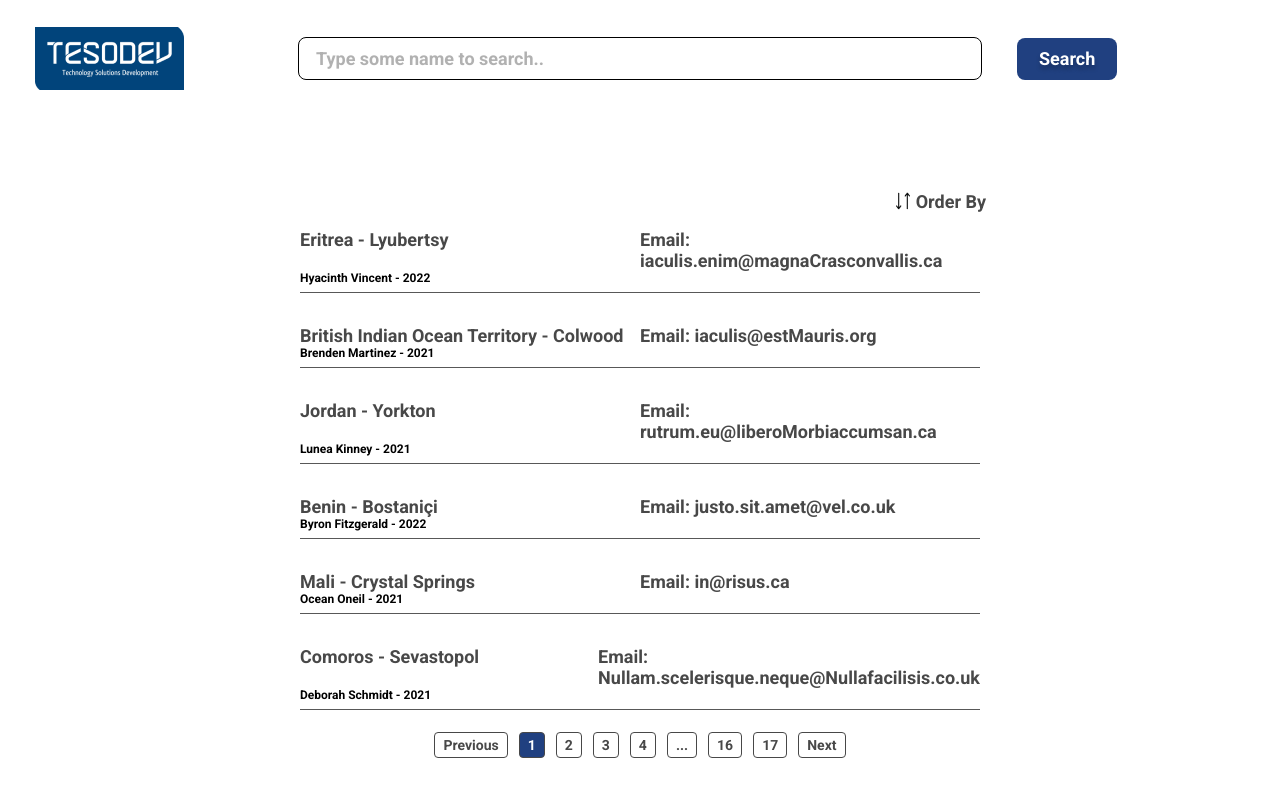
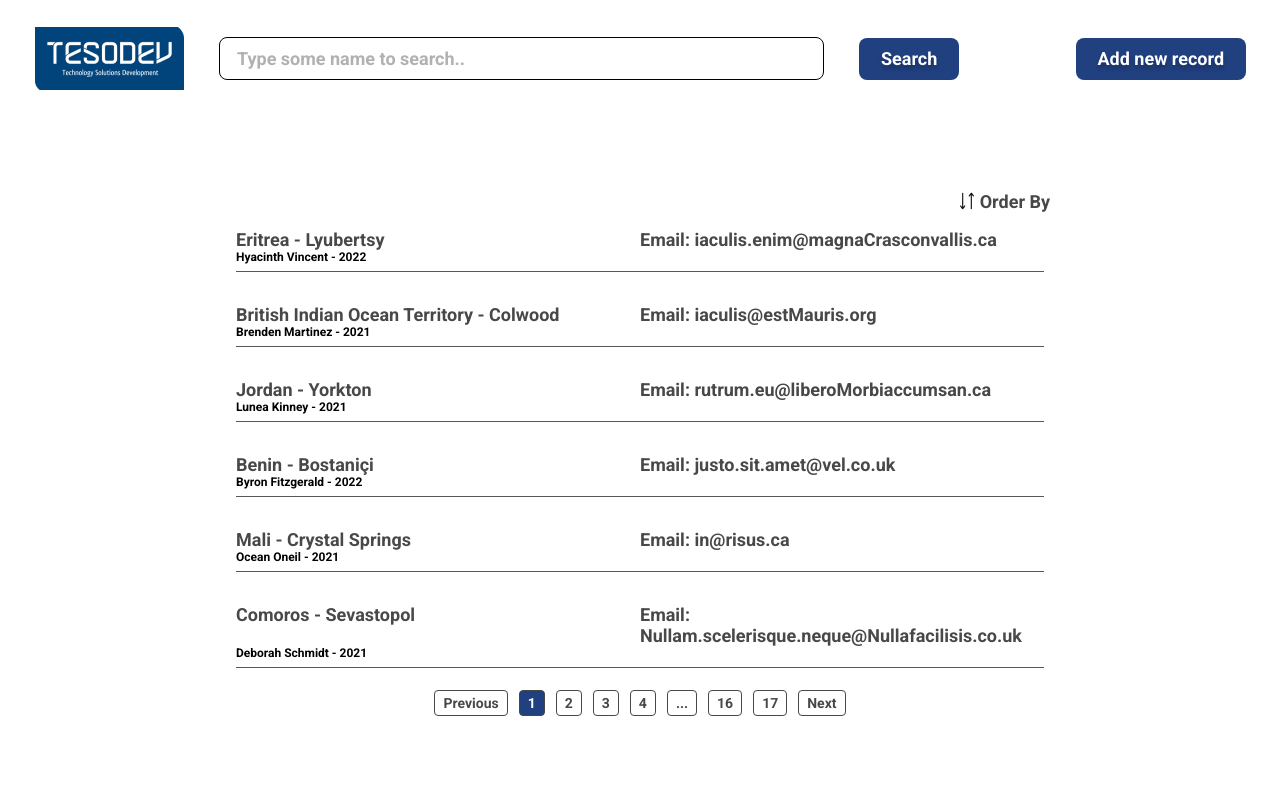
Before and after one commit to mfarukkoc/tesodev-case-study, a React (Create React App) app: page /result in a window 1280 px wide. Shown: the top 796 px of the page. Built offline with nearby package versions, Linux system fonts and the light colour scheme.

Commit message:
feat(resultpage): Add "add new record" button

```diff
--- a/src/pages/ResultPage.tsx
+++ b/src/pages/ResultPage.tsx
@@ -12,15 +12,22 @@ import OrderByDropdown from "../components/order-by-dropdown/OrderByDropdown";
 
 const HeaderRow = styled.div`
   display: grid;
-  grid-template-columns: 1fr 3fr 1fr;
+  grid-template-columns: auto 50% 15% auto;
   grid-column-gap: 35px;
   align-items: center;
   margin: 27px 35px 93px 35px;
+  @media (max-width: 925px) {
+    grid-template-columns: auto min-content;
+    grid-template-rows: auto auto;
+    grid-row-gap: 17px;
+    margin-bottom: 27px;
+  }
 `;
 
 const ContentRow = styled.div`
   display: grid;
-  grid-template-columns: calc(60% - 70px);
+  margin-bottom: 27px;
+  grid-template-columns: calc(70% - 70px);
   justify-content: center;
   @media (max-width: 900px) {
     grid-template-columns: 90%;
@@ -42,6 +49,18 @@ const FlexWrap = styled.div`
 
 const MinContentButton = styled(Button)`
   width: min-content;
+  @media (max-width: 925px) {
+    width: unset;
+  }
+`;
+
+const RightAlignButton = styled(Button)`
+  white-space: nowrap;
+  margin-left: auto;
+  @media (max-width: 925px) {
+    grid-column-start: 2;
+    grid-row-start: 1;
+  }
 `;
 
 const ResultPage = () => {
@@ -64,13 +83,14 @@ const ResultPage = () => {
   useEffect(() => {
     const params = Object.fromEntries(new URLSearchParams(location.search));
     setQueryParams(params);
+    setSearchValue(params.search);
   }, [location.search]);
 
   useEffect(() => {
     setResults(
       getEmployees({
         search: queryParams.search,
-        page: currentPage,
+        page: parseInt("1" || queryParams.page, 10),
         limit: 6,
         order: queryParams.orderBy,
       }),
@@ -110,6 +130,9 @@ const ResultPage = () => {
         >
           Search
         </MinContentButton>
+        <RightAlignButton onClick={() => history.push("/new-record")}>
+          Add new record
+        </RightAlignButton>
       </HeaderRow>
       <ContentRow>
         <CustomOrderByDropdown
```
